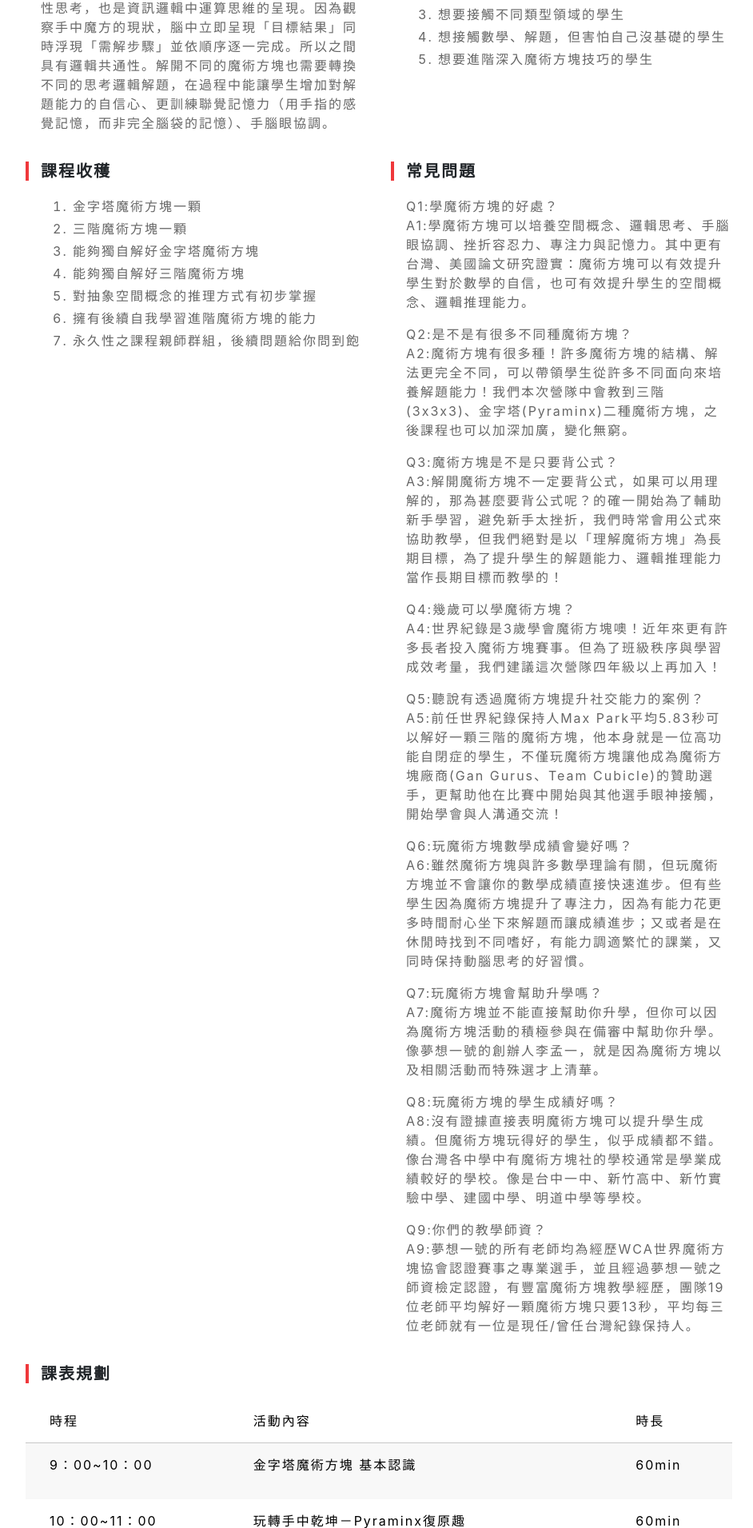
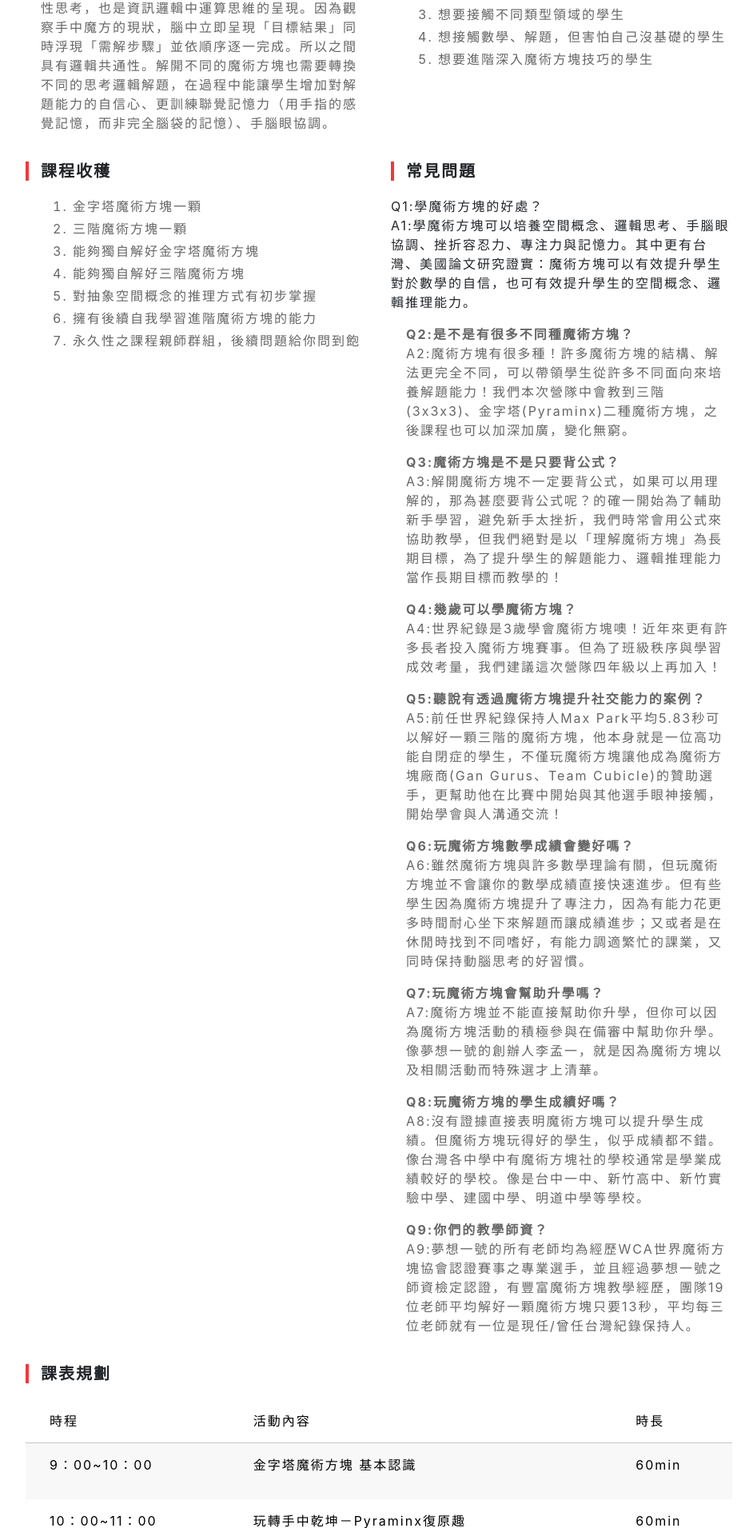
Before and after one commit to FooJiaYin/2020-pi-camp, a PHP site: page / in a window 1280 px wide. Shown: the part 2888-4799 px from the top of the page at 80% size, without its empty margins (166-1108 px from the left). Run offline with PHP 8.4, Linux system fonts and the light colour scheme; some web fonts are replaced.

Commit message:
style edit by YIn

```diff
--- a/index.html
+++ b/index.html
@@ -294,15 +294,15 @@
 							<div class="col-lg-6">
 								<div class="intro">
 									<h4>常見問題</h4>
-									<p>Q1:學魔術方塊的好處？<br>A1:學魔術方塊可以培養空間概念、邏輯思考、手腦眼協調、挫折容忍力、專注力與記憶力。其中更有台灣、美國論文研究證實：魔術方塊可以有效提升學生對於數學的自信，也可有效提升學生的空間概念、邏輯推理能力。</p>
-									<p>Q2:是不是有很多不同種魔術方塊？<br>A2:魔術方塊有很多種！許多魔術方塊的結構、解法更完全不同，可以帶領學生從許多不同面向來培養解題能力！我們本次營隊中會教到三階(3x3x3)、金字塔(Pyraminx)二種魔術方塊，之後課程也可以加深加廣，變化無窮。</p>
-                  <p>Q3:魔術方塊是不是只要背公式？<br>A3:解開魔術方塊不一定要背公式，如果可以用理解的，那為甚麼要背公式呢？的確一開始為了輔助新手學習，避免新手太挫折，我們時常會用公式來協助教學，但我們絕對是以「理解魔術方塊」為長期目標，為了提升學生的解題能力、邏輯推理能力當作長期目標而教學的！</p>
-									<p>Q4:幾歲可以學魔術方塊？<br>A4:世界紀錄是3歲學會魔術方塊噢！近年來更有許多長者投入魔術方塊賽事。但為了班級秩序與學習成效考量，我們建議這次營隊四年級以上再加入！</p>
-                  <p>Q5:聽說有透過魔術方塊提升社交能力的案例？<br>A5:前任世界紀錄保持人Max Park平均5.83秒可以解好一顆三階的魔術方塊，他本身就是一位高功能自閉症的學生，不僅玩魔術方塊讓他成為魔術方塊廠商(Gan Gurus、Team Cubicle)的贊助選手，更幫助他在比賽中開始與其他選手眼神接觸，開始學會與人溝通交流！</p>
-									<p>Q6:玩魔術方塊數學成績會變好嗎？<br>A6:雖然魔術方塊與許多數學理論有關，但玩魔術方塊並不會讓你的數學成績直接快速進步。但有些學生因為魔術方塊提升了專注力，因為有能力花更多時間耐心坐下來解題而讓成績進步；又或者是在休閒時找到不同嗜好，有能力調適繁忙的課業，又同時保持動腦思考的好習慣。</p>
-                  <p>Q7:玩魔術方塊會幫助升學嗎？<br>A7:魔術方塊並不能直接幫助你升學，但你可以因為魔術方塊活動的積極參與在備審中幫助你升學。像夢想一號的創辦人李孟一，就是因為魔術方塊以及相關活動而特殊選才上清華。</p>
-									<p>Q8:玩魔術方塊的學生成績好嗎？<br>A8:沒有證據直接表明魔術方塊可以提升學生成績。但魔術方塊玩得好的學生，似乎成績都不錯。像台灣各中學中有魔術方塊社的學校通常是學業成績較好的學校。像是台中一中、新竹高中、新竹實驗中學、建國中學、明道中學等學校。</p>
-                  <p>Q9:你們的教學師資？<br>A9:夢想一號的所有老師均為經歷WCA世界魔術方塊協會認證賽事之專業選手，並且經過夢想一號之師資檢定認證，有豐富魔術方塊教學經歷，團隊19位老師平均解好一顆魔術方塊只要13秒，平均每三位老師就有一位是現任/曾任台灣紀錄保持人。</p>
+									<p<b>Q1:學魔術方塊的好處？</b><br>A1:學魔術方塊可以培養空間概念、邏輯思考、手腦眼協調、挫折容忍力、專注力與記憶力。其中更有台灣、美國論文研究證實：魔術方塊可以有效提升學生對於數學的自信，也可有效提升學生的空間概念、邏輯推理能力。</p>
+									<p><b>Q2:是不是有很多不同種魔術方塊？</b><br>A2:魔術方塊有很多種！許多魔術方塊的結構、解法更完全不同，可以帶領學生從許多不同面向來培養解題能力！我們本次營隊中會教到三階(3x3x3)、金字塔(Pyraminx)二種魔術方塊，之後課程也可以加深加廣，變化無窮。</p>
+                  <p><b>Q3:魔術方塊是不是只要背公式？</b><br>A3:解開魔術方塊不一定要背公式，如果可以用理解的，那為甚麼要背公式呢？的確一開始為了輔助新手學習，避免新手太挫折，我們時常會用公式來協助教學，但我們絕對是以「理解魔術方塊」為長期目標，為了提升學生的解題能力、邏輯推理能力當作長期目標而教學的！</p>
+									<p><b>Q4:幾歲可以學魔術方塊？</b><br>A4:世界紀錄是3歲學會魔術方塊噢！近年來更有許多長者投入魔術方塊賽事。但為了班級秩序與學習成效考量，我們建議這次營隊四年級以上再加入！</p>
+                  <p><b>Q5:聽說有透過魔術方塊提升社交能力的案例？</b><br>A5:前任世界紀錄保持人Max Park平均5.83秒可以解好一顆三階的魔術方塊，他本身就是一位高功能自閉症的學生，不僅玩魔術方塊讓他成為魔術方塊廠商(Gan Gurus、Team Cubicle)的贊助選手，更幫助他在比賽中開始與其他選手眼神接觸，開始學會與人溝通交流！</p>
+									<p><b>Q6:玩魔術方塊數學成績會變好嗎？</b><br>A6:雖然魔術方塊與許多數學理論有關，但玩魔術方塊並不會讓你的數學成績直接快速進步。但有些學生因為魔術方塊提升了專注力，因為有能力花更多時間耐心坐下來解題而讓成績進步；又或者是在休閒時找到不同嗜好，有能力調適繁忙的課業，又同時保持動腦思考的好習慣。</p>
+                  <p><b>Q7:玩魔術方塊會幫助升學嗎？</b><br>A7:魔術方塊並不能直接幫助你升學，但你可以因為魔術方塊活動的積極參與在備審中幫助你升學。像夢想一號的創辦人李孟一，就是因為魔術方塊以及相關活動而特殊選才上清華。</p>
+									<p><b>Q8:玩魔術方塊的學生成績好嗎？</b><br>A8:沒有證據直接表明魔術方塊可以提升學生成績。但魔術方塊玩得好的學生，似乎成績都不錯。像台灣各中學中有魔術方塊社的學校通常是學業成績較好的學校。像是台中一中、新竹高中、新竹實驗中學、建國中學、明道中學等學校。</p>
+                  <p><b>Q9:你們的教學師資？</b><br>A9:夢想一號的所有老師均為經歷WCA世界魔術方塊協會認證賽事之專業選手，並且經過夢想一號之師資檢定認證，有豐富魔術方塊教學經歷，團隊19位老師平均解好一顆魔術方塊只要13秒，平均每三位老師就有一位是現任/曾任台灣紀錄保持人。</p>
 								</div>
 							</div>
 							<div class="col-12">
@@ -434,8 +434,8 @@
 							<div class="col-lg-6">
 								<div class="">
 									<h4>常見問題</h4>
-									<p>Q1:作品怎麼帶回家?<br>A1:請自行準備2個提袋，以利將植栽作品帶回家</p>
-									<p>Q2:學生須自備什麼東西嗎?<br>A2:自備文具、筆記本能幫助你記下更多知識</p>
+									<p><b>Q1:作品怎麼帶回家?</b><br>A1:請自行準備2個提袋，以利將植栽作品帶回家</p>
+									<p><b>Q2:學生須自備什麼東西嗎?</b><br>A2:自備文具、筆記本能幫助你記下更多知識</p>
 								</div>
 							</div>
 							<div class="col-12">
@@ -560,9 +560,9 @@
 							<div class="col-lg-6">
 								<div class="intro">
 									<h4>常見問題</h4>
-									<p>Q：課程需準備什麼東西嗎？<br>A：學生須自備文具用品</p>
-									<p>Q：課程結束後記憶力就會變超強嗎？<br>A：記憶力是需要長時間的培養，無法在一天課程內獲得這麼大的成效</p>
-									<p>Q：記憶力是可以鍛鍊的嗎？<br>A：經由長時間系統的學習及掌握技巧後，是可以有效提升記憶力。</p>
+									<p><b>Q：課程需準備什麼東西嗎？</b><br>A：學生須自備文具用品</p>
+									<p><b>Q：課程結束後記憶力就會變超強嗎？</b><br>A：記憶力是需要長時間的培養，無法在一天課程內獲得這麼大的成效</p>
+									<p><b>Q：記憶力是可以鍛鍊的嗎？</b><br>A：經由長時間系統的學習及掌握技巧後，是可以有效提升記憶力。</p>
 								</div>
 							</div>
 							<div class="col-12">
@@ -702,11 +702,11 @@
 							<div class="col-lg-6">
 								<div class="intro">
 										<h4>常見問題</h4>
-											<p>Q：應該穿什麼來上課？</p>
+											<p><b>Q：應該穿什麼來上課？</b></p>
 											<p>A：上課請穿著舒適運動的服裝，課程中無需穿鞋。</p>
-											<p>Q：年紀還小的孩子是不是不適合與他人有肢體接觸？</p>
+											<p><b>Q：年紀還小的孩子是不是不適合與他人有肢體接觸？</b></p>
 											<p>A：本課程設計，會讓小朋友由個人認識到夥伴合作，互相肢體接觸的時間較少，課程大多是安排夥伴間的合作。</p>
-											<p>Q：學國標舞可以做什麼？</p>
+											<p><b>Q：學國標舞有甚麼好處？</b></p>
 											<p>A：國標舞是一個不斷「互動」的運動，透過語言與非語言的方式，彼此激勵、學習。其也是一個人與人「互相」的藝術，互相換位思考並且體諒，國標舞更是「同理」的概念，在每個人都來自不同的家庭背景，思考邏輯不相同的情況下，要如何站在他人立場，一起共好且為共同的目標奮鬥？以上即是可以從國標舞來觀察學習的。</p>
 								</div>
 							</div>
@@ -836,9 +836,9 @@
 							<div class="col-lg-6">
 								<div class="intro">
 									<h4>常見問題</h4>
-											<p>Q：孩子買回去就丟一邊不玩了？</p>
+											<p><b>Q：孩子買回去就丟一邊不玩了？</b></p>
 											<p>A：我們很重視孩子的學習過程，因此請來「北京大學正式授課教授」，為了我們的孩子，設計一套為期一年的課程，採用循序漸進，一步一步讓孩子越玩越有信心，並擁有線上競賽讓孩子參與！</p>
-											<p>Q：孩子的學業有什麼幫助？</p>
+											<p><b>Q：孩子的學業有什麼幫助？</b></p>
 											<p>A：數學球的設計，就是讓孩子提高『數感』的敏銳度，我們更是將四則運算通通濃縮進教材，讓孩子提早內化高階數理，突破年齡的界線。</p>
 								</div>
 							</div>
@@ -955,16 +955,30 @@
 			<div class="row">
 				<div class="col-12">
 					<h2>常見問題</h2>
-          <p>Q1:暑假有哪些梯次?<br>A1:π型人才教育營只有一個梯次，並且可以五天分開報名自由規劃順序，舉辦期間於8/24~28，每日9:00~16:00，五大課程分別為【魔術方塊解題趣】、【繽紛園藝手作趣】、【全腦記憶課程】、【肢體與人際關係開發】、【巧智數學球】</p>
-          <p>Q2:中午是否有提供午餐及午休時間呢？午餐內容呢？<br>A2:有的，費用就包含午餐費用，中午12:00-13:00為午餐及午休時間。內容每天更換！讓小朋友吃到衛生有品質！</p>
-          <p>Q3:舉辦地點是？<br>A3:台北，但國標舞課程之場地不同，請家長特別留意</p>
-          <p>Q4:要如何報名？<br>A4:主要採線上報名方式，請拉至網頁最下面點選報名連結，繳費完之後就成功了～</p>
-					<p>Q5:繳退費方式<br>A4:填完報名表單後，直接依照表單後續指示繳完費用即完成繳費。如續退費請後續連繫客服</p>
-          <p>Q6: 優惠方案<br>A5:前任世界紀錄保持人Max Park平均5.83秒可以解好一顆三階的魔術方塊，他本身就是一位高功能自閉症的學生，不僅玩魔術方塊讓他成為魔術方塊廠商(Gan Gurus、Team Cubicle)的贊助選手，更幫助他在比賽中開始與其他選手眼神接觸，開始學會與人溝通交流！</p>
-									<p>Q6:玩魔術方塊數學成績會變好嗎？<br>A6:雖然魔術方塊與許多數學理論有關，但玩魔術方塊並不會讓你的數學成績直接快速進步。但有些學生因為魔術方塊提升了專注力，因為有能力花更多時間耐心坐下來解題而讓成績進步；又或者是在休閒時找到不同嗜好，有能力調適繁忙的課業，又同時保持動腦思考的好習慣。</p>
-                  <p>Q7:玩魔術方塊會幫助升學嗎？<br>A7:魔術方塊並不能直接幫助你升學，但你可以因為魔術方塊活動的積極參與在備審中幫助你升學。像夢想一號的創辦人李孟一，就是因為魔術方塊以及相關活動而特殊選才上清華。</p>
-									<p>Q8:玩魔術方塊的學生成績好嗎？<br>A8:沒有證據直接表明魔術方塊可以提升學生成績。但魔術方塊玩得好的學生，似乎成績都不錯。像台灣各中學中有魔術方塊社的學校通常是學業成績較好的學校。像是台中一中、新竹高中、新竹實驗中學、建國中學、明道中學等學校。</p>
-                  <p>Q9:你們的教學師資？<br>A9:夢想一號的所有老師均為經歷WCA世界魔術方塊協會認證賽事之專業選手，並且經過夢想一號之師資檢定認證，有豐富魔術方塊教學經歷，團隊19位老師平均解好一顆魔術方塊只要13秒，平均每三位老師就有一位是現任/曾任台灣紀錄保持人。</p>
+          <p><b>Q1:暑假有哪些梯次?</b><br>A1:π型人才教育營只有一個梯次，並且可以五天分開報名自由規劃順序，舉辦期間於8/24~28，每日9:00~16:00，五大課程分別為【魔術方塊解題趣】、【繽紛園藝手作趣】、【全腦記憶課程】、【肢體與人際關係開發】、【巧智數學球】</p>
+          <p><b>Q2:中午是否有提供午餐及午休時間呢？午餐內容呢？</b><br>A2:有的，費用就包含午餐費用，中午12:00-13:00為午餐及午休時間。內容每天更換！讓小朋友吃到衛生有品質！</p>
+          <p><b>Q3:舉辦地點是？</b><br>A3:台北，但國標舞課程之場地不同，請家長特別留意</p>
+          <p><b>Q4:要如何報名？</b><br>A4:主要採線上報名方式，請拉至網頁最下面點選報名連結，繳費完之後就成功了～</p>
+					<p><b>Q5:繳退費方式</b><br>A4:填完報名表單後，直接依照表單後續指示繳完費用即完成繳費。如續退費請後續連繫客服</p>
+          <p><b>Q6: 優惠方案</b><br>A6:7/31日前報名五天課程並繳費完成則適用早鳥8折優惠</p>
+					<p><b>Q7:參加日程與選課方式</b><br>A7:本營隊共有5項課程，可於報名時自行決定排課順序，如全部報名將由主辦單位代為排序，如有無法五日全程參與之情事也請提前告知，並請一併再報名表單告知選課意向。</p>
+          <p><b>Q8：可以參加同一個營隊兩次嗎？</b><br>A8：基本上營隊每個梯次內容大同小異，只會因為學生學習狀況而有些許的不同。若想深入參加可詢問我們客服是否有個別團隊的其他開課資訊可詢問。</p>
+					<p><b>Q9:可否只參加一天或二天？</b><br>A9:本次營隊完全可以分開報名成五個梯次，若需要請於報名表中報名填選。</p>
+          <p><b>Q10:請問上課方式是？</b><br>A10: 五大課程之上課方式如下：<br>
+          【魔術方塊解題趣】：本課程皆為室內活動，課程費用中包含金字塔魔術方塊、三階魔術方塊之費用，並且課程全程將由夢想一號魔術方塊師資群授課，結束後學生將會有能力解開魔術方塊；若有學生本來就能夠復原該顆魔術方塊請寫在備註，將會額外準備教材進行教學。<br>
+          【繽紛園藝手作趣】：本課程皆為室內活動，並以知識課程搭配園藝手作，輔以趣味活動而成，全程由食農教育專門講師進行，結束課程後可帶回二項手作品。<br>
+          【全腦記憶課程】：本課程皆為室內活動，分組進行教學以及測驗，由講師簡報講課及問答，以教材輔助學生學習，帶領學生熟悉記憶策略，課程最後小組合作進行成果發表。<br>
+          【肢體與人際關係開發】：本課程為室內課程，透過專業師資，以國標舞、即興創作等方式，學習探索及跳脫自我，並從個人發展至夥伴關係，最後與團隊夥伴共同完成小作品<br>
+          【巧智數學球】：本課程皆為室內活動，使用巧智數學球為教具，並以題目搭配競賽，全程由數學球專業教練進行，結束可帶回戰利品！<br></p>
+          <p><b>Q11:請問有需要自備物品嗎？</b><br>A11:請自行攜帶水壺、環保碗筷、個人藥物、口罩、筆、筆記本</p>
+          <p><b>Q12:請問接送方式？</b><br>A12:家長自行至集合地點接送，集合地點將會通知</p>
+          </p>
+          <p><b>Q13:請問如何用餐？</b><br>A13:我們將準備學校等級營養午餐，如有葷素或過敏問題請事前告知。</p>
+          </p>
+          <p><b>Q14:請問是否有防疫相關措施？</b><br>A14:我們將依據主管機關訂立防疫規則辦理，包括座位維持社交距離與口罩配戴，準備乾洗手、額溫槍等措施。</p>
+          </p>
+          <p><b>Q15:如果我想要加購/加訂材料可以嗎？</b><br>A15:如有需加購或訂購材料，請統一洽詢活動客服即可，我們將告知您購買或訂購方式。</p>
+          </p>
 				</div>
 			</div>
 		</div>
@@ -973,7 +987,7 @@
 	<!-- REGISTRATION -->
 	<section id="registration-section">
 		<div class="container">
-			<div class="row">
+			<div class="row text-center">
 				<div class="col-12">
 					<p><a class="btn" href="https://page.cashier.ecpay.com.tw/forms/dTF">立即報名</a></p>
 				</div>
@@ -984,11 +998,29 @@
 	<section id="footer-section">
 		<div class="container">
 			<div class="row">
-				<div class="col-4">
-					<p><a class="btn" href="https://page.cashier.ecpay.com.tw/forms/dTF">立即報名</a></p>
+				<div class="col-lg-4 col-md-5">
+					<h4>主辦單位</h4>
+                    <div class="row">
+                        <div class="col footer-logo">
+                            <div class=""><img src="img/logo_team-1.png"></div>
+                        </div>
+                        <div class="col footer-logo">
+                            <div class=""><img src="img/logo_team-2.png"></div>
+                        </div>
+                        <div class="col footer-logo">
+                            <div class=""><img src="img/logo_team-3.png"></div>
+                        </div>
+                        <div class="col footer-logo">
+                            <div class=""><img src="img/logo_team-4.png"></div>
+                        </div>
+                        <div class="col footer-logo">
+                            <div class=""><img src="img/logo_team-5.png"></div>
+                        </div>
+                    </div>
 				</div>
-				<div class="col-4">
-					<p><a class="btn" href="https://page.cashier.ecpay.com.tw/forms/dTF">立即報名</a></p>
+				<div class="col-lg-2 col-md-1"></div>
+				<div class="col-6">
+					<h4>客服資訊</h4>
 				</div>
 			</div>
 		</div>
```
Also changed, not shown: css/style.css (+50 -4 lines).
